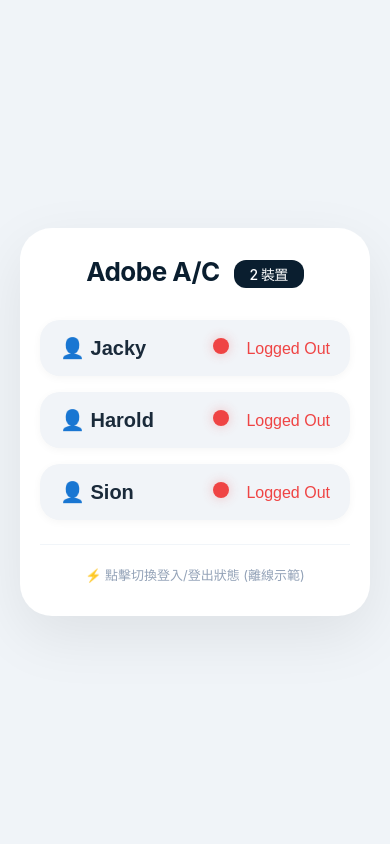
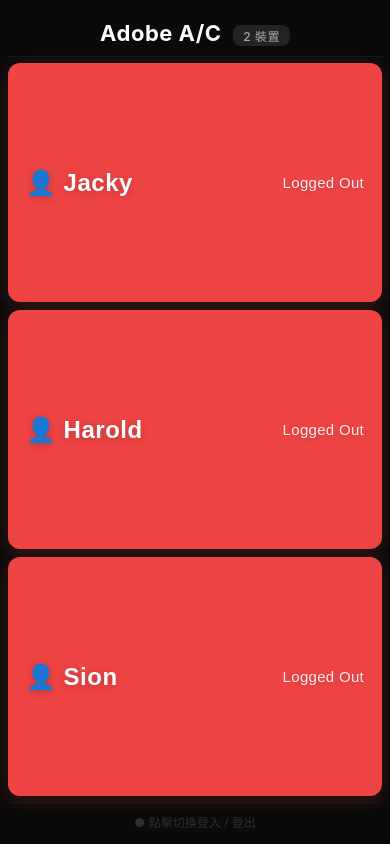
Before and after one commit to jackyleung37-hk/adobe, a plain HTML site: page index.html in a window 390 px wide. Drawn offline with Linux system fonts and the light colour scheme.

Commit message:
Update index.html

```diff
--- a/index.html
+++ b/index.html
@@ -11,170 +11,209 @@
             box-sizing: border-box;
         }
 
+        html, body {
+            height: 100%;
+            background: #0a0a0a;
+            font-family: -apple-system, BlinkMacSystemFont, 'Segoe UI', Roboto, sans-serif;
+        }
+
         body {
-            min-height: 100vh;
-            background: #f0f4f8;
             display: flex;
             justify-content: center;
             align-items: center;
-            font-family: -apple-system, BlinkMacSystemFont, 'Segoe UI', Roboto, sans-serif;
-            padding: 20px;
+            padding: 0;
         }
 
         .container {
-            background: white;
-            border-radius: 32px;
-            padding: 40px 48px 48px;
-            max-width: 500px;
             width: 100%;
-            box-shadow: 0 20px 60px rgba(0, 0, 0, 0.08);
+            height: 100vh;
+            max-width: 600px;
+            background: #0a0a0a;
+            display: flex;
+            flex-direction: column;
+            padding: 12px 12px 12px 12px;
         }
 
         /* 大標題 */
         .title {
-            font-size: 32px;
+            font-size: 28px;
             font-weight: 700;
-            color: #0a1e2f;
+            color: white;
             text-align: center;
-            margin-bottom: 32px;
-            letter-spacing: -0.5px;
+            padding: 16px 0 14px 0;
+            flex-shrink: 0;
+            letter-spacing: 0.5px;
+            background: #0a0a0a;
+            border-bottom: 1px solid rgba(255,255,255,0.05);
         }
 
         .title span {
             display: inline-block;
-            background: #0a1e2f;
-            color: white;
-            padding: 4px 16px;
-            border-radius: 12px;
+            background: rgba(255,255,255,0.1);
+            color: #aaa;
+            padding: 2px 14px;
+            border-radius: 8px;
             font-size: 14px;
             font-weight: 500;
-            margin-left: 8px;
+            margin-left: 10px;
             vertical-align: middle;
         }
 
-        /* 三個按鈕 */
+        /* 三個大按鈕 */
+        .button-group {
+            flex: 1;
+            display: flex;
+            flex-direction: column;
+            gap: 10px;
+            padding: 10px 0;
+        }
+
         .user-btn {
+            flex: 1;
             width: 100%;
-            padding: 20px 24px;
-            margin-bottom: 16px;
             border: none;
-            border-radius: 20px;
-            font-size: 24px;
-            font-weight: 600;
+            border-radius: 16px;
+            font-size: 32px;
+            font-weight: 700;
             cursor: pointer;
-            transition: all 0.2s ease;
+            transition: all 0.25s ease;
             display: flex;
             justify-content: space-between;
             align-items: center;
-            background: #f1f4f8;
-            color: #1a2a3a;
-            box-shadow: 0 2px 8px rgba(0, 0, 0, 0.04);
-        }
-
-        .user-btn:last-child {
-            margin-bottom: 0;
-        }
-
-        .user-btn:hover {
-            transform: scale(1.02);
-            box-shadow: 0 8px 20px rgba(0, 0, 0, 0.08);
+            padding: 0 28px;
+            color: white;
+            background: #ef4444;
+            box-shadow: 0 4px 20px rgba(239, 68, 68, 0.2);
+            letter-spacing: 0.5px;
+            min-height: 0;
+            text-shadow: 0 2px 8px rgba(0,0,0,0.2);
         }
 
         .user-btn:active {
-            transform: scale(0.98);
+            transform: scale(0.96);
         }
 
-        /* 狀態指示燈 */
-        .status-dot {
-            display: inline-block;
-            width: 16px;
-            height: 16px;
-            border-radius: 50%;
-            margin-right: 12px;
-            transition: all 0.3s ease;
+        /* 登入狀態 - 綠色 */
+        .user-btn.logged-in {
+            background: #22c55e;
+            box-shadow: 0 4px 20px rgba(34, 197, 94, 0.3);
         }
 
-        .status-dot.logged-in {
-            background: #22c55e;
-            box-shadow: 0 0 12px rgba(34, 197, 94, 0.4);
-        }
-
-        .status-dot.logged-out {
+        /* 登出狀態 - 紅色 (預設) */
+        .user-btn.logged-out {
             background: #ef4444;
-            box-shadow: 0 0 12px rgba(239, 68, 68, 0.3);
-        }
-
-        .status-text {
-            font-size: 16px;
-            font-weight: 500;
-            opacity: 0.7;
-        }
-
-        .status-text.logged-in {
-            color: #22c55e;
-            opacity: 1;
-        }
-
-        .status-text.logged-out {
-            color: #ef4444;
-            opacity: 1;
-        }
-
-        .user-info {
-            display: flex;
-            align-items: center;
-            gap: 8px;
+            box-shadow: 0 4px 20px rgba(239, 68, 68, 0.2);
         }
 
         .user-name {
-            font-size: 24px;
-            font-weight: 600;
+            font-size: 32px;
+            font-weight: 700;
         }
 
-        /* 右下角小提示 */
-        .footer {
-            margin-top: 24px;
-            text-align: center;
-            font-size: 13px;
-            color: #94a3b8;
-            border-top: 1px solid #f1f5f9;
-            padding-top: 20px;
+        .user-status {
+            font-size: 18px;
+            font-weight: 500;
+            opacity: 0.9;
+            letter-spacing: 0.3px;
         }
 
-        /* 預設狀態: 全部登出 */
-        .btn-jacky .status-dot { background: #ef4444; box-shadow: 0 0 12px rgba(239, 68, 68, 0.3); }
-        .btn-jacky .status-text { color: #ef4444; opacity: 1; }
-
-        .btn-harold .status-dot { background: #ef4444; box-shadow: 0 0 12px rgba(239, 68, 68, 0.3); }
-        .btn-harold .status-text { color: #ef4444; opacity: 1; }
-
-        .btn-sion .status-dot { background: #ef4444; box-shadow: 0 0 12px rgba(239, 68, 68, 0.3); }
-        .btn-sion .status-text { color: #ef4444; opacity: 1; }
-
-        /* 模擬登入後的狀態 (點擊切換) */
-        .btn-jacky.logged-in .status-dot { background: #22c55e; box-shadow: 0 0 12px rgba(34, 197, 94, 0.4); }
-        .btn-jacky.logged-in .status-text { color: #22c55e; opacity: 1; }
-
-        .btn-harold.logged-in .status-dot { background: #22c55e; box-shadow: 0 0 12px rgba(34, 197, 94, 0.4); }
-        .btn-harold.logged-in .status-text { color: #22c55e; opacity: 1; }
-
-        .btn-sion.logged-in .status-dot { background: #22c55e; box-shadow: 0 0 12px rgba(34, 197, 94, 0.4); }
-        .btn-sion.logged-in .status-text { color: #22c55e; opacity: 1; }
+        /* 小提示 */
+        .footer {
+            text-align: center;
+            font-size: 12px;
+            color: rgba(255,255,255,0.15);
+            padding: 10px 0 6px 0;
+            flex-shrink: 0;
+            border-top: 1px solid rgba(255,255,255,0.03);
+        }
 
         /* 響應式 */
         @media (max-width: 480px) {
             .container {
-                padding: 28px 20px 32px;
+                padding: 8px 8px 8px 8px;
             }
             .title {
-                font-size: 26px;
+                font-size: 22px;
+                padding: 12px 0 10px 0;
+            }
+            .title span {
+                font-size: 12px;
+                padding: 2px 10px;
+                margin-left: 6px;
             }
             .user-btn {
-                padding: 16px 20px;
-                font-size: 20px;
+                font-size: 24px;
+                border-radius: 12px;
+                padding: 0 18px;
             }
             .user-name {
-                font-size: 20px;
+                font-size: 24px;
+            }
+            .user-status {
+                font-size: 15px;
+            }
+            .button-group {
+                gap: 8px;
+                padding: 6px 0;
+            }
+        }
+
+        @media (max-height: 600px) {
+            .title {
+                font-size: 18px;
+                padding: 8px 0 6px 0;
+            }
+            .title span {
+                font-size: 10px;
+                padding: 1px 8px;
+            }
+            .user-btn {
+                font-size: 18px;
+                border-radius: 10px;
+                padding: 0 14px;
+            }
+            .user-name {
+                font-size: 18px;
+            }
+            .user-status {
+                font-size: 13px;
+            }
+            .button-group {
+                gap: 6px;
+                padding: 4px 0;
+            }
+            .footer {
+                font-size: 10px;
+                padding: 6px 0 2px 0;
+            }
+        }
+
+        @media (max-height: 450px) {
+            .user-btn {
+                font-size: 14px;
+                border-radius: 8px;
+                padding: 0 10px;
+            }
+            .user-name {
+                font-size: 14px;
+            }
+            .user-status {
+                font-size: 11px;
+            }
+            .button-group {
+                gap: 4px;
+                padding: 2px 0;
+            }
+            .title {
+                font-size: 14px;
+                padding: 4px 0 4px 0;
+            }
+            .title span {
+                font-size: 9px;
+                padding: 1px 6px;
+            }
+            .footer {
+                display: none;
             }
         }
     </style>
@@ -188,61 +227,49 @@
             <span>2 裝置</span>
         </div>
 
-        <!-- Jacky 按鈕 -->
-        <button class="user-btn btn-jacky" data-user="Jacky">
-            <span class="user-info">
+        <!-- 三個大按鈕 -->
+        <div class="button-group">
+            <button class="user-btn logged-out" data-user="Jacky">
                 <span class="user-name">👤 Jacky</span>
-            </span>
-            <span>
-                <span class="status-dot"></span>
-                <span class="status-text">Logged Out</span>
-            </span>
-        </button>
+                <span class="user-status">Logged Out</span>
+            </button>
 
-        <!-- Harold 按鈕 -->
-        <button class="user-btn btn-harold" data-user="Harold">
-            <span class="user-info">
+            <button class="user-btn logged-out" data-user="Harold">
                 <span class="user-name">👤 Harold</span>
-            </span>
-            <span>
-                <span class="status-dot"></span>
-                <span class="status-text">Logged Out</span>
-            </span>
-        </button>
+                <span class="user-status">Logged Out</span>
+            </button>
 
-        <!-- Sion 按鈕 -->
-        <button class="user-btn btn-sion" data-user="Sion">
-            <span class="user-info">
+            <button class="user-btn logged-out" data-user="Sion">
                 <span class="user-name">👤 Sion</span>
-            </span>
-            <span>
-                <span class="status-dot"></span>
-                <span class="status-text">Logged Out</span>
-            </span>
-        </button>
+                <span class="user-status">Logged Out</span>
+            </button>
+        </div>
 
         <div class="footer">
-            ⚡ 點擊切換登入/登出狀態 (離線示範)
+            ● 點擊切換登入 / 登出
         </div>
     </div>
 
     <script>
         // ============================================================
-        // 離線示範: 點擊按鈕切換 Logged In / Logged Out
+        // 離線示範: 點擊按鈕切換顏色 (紅 ↔ 綠) + 更新文字
         // ============================================================
         const buttons = document.querySelectorAll('.user-btn');
 
         buttons.forEach(btn => {
             btn.addEventListener('click', function() {
-                // 切換 logged-in class
-                this.classList.toggle('logged-in');
+                const statusText = this.querySelector('.user-status');
 
-                // 更新文字
-                const statusText = this.querySelector('.status-text');
                 if (this.classList.contains('logged-in')) {
+                    // 切換到登出
+                    this.classList.remove('logged-in');
+                    this.classList.add('logged-out');
+                    statusText.textContent = 'Logged Out';
+                } else {
+                    // 切換到登入
+                    this.classList.remove('logged-out');
+                    this.classList.add('logged-in');
                     statusText.textContent = 'Logged In';
-                } else {
-                    statusText.textContent = 'Logged Out';
                 }
             });
         });
```
